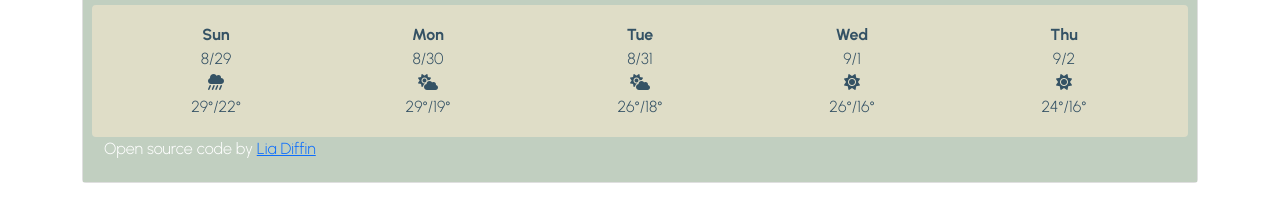
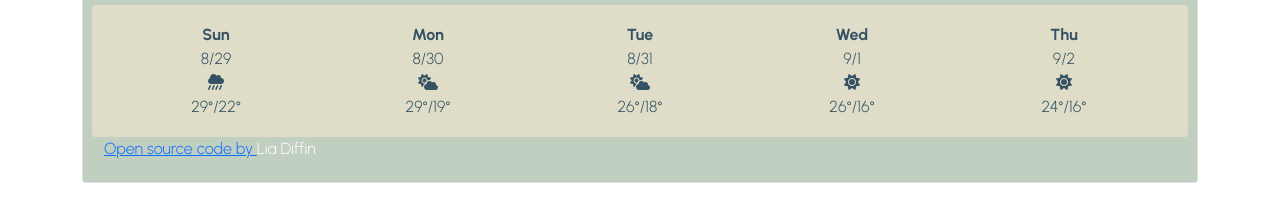
Before and after one commit to ldiffin/weather-app, a plain HTML site: page index.html in a window 1280 px wide. Shown: the part 367-588 px from the top of the page. Drawn offline with nearby package versions, Linux system fonts and the light colour scheme.

Commit message:
Updated open source link text

```diff
--- a/index.html
+++ b/index.html
@@ -108,7 +108,7 @@
         </div>
        </div>
     </div>
-    <span>Open source code by <a href="https://github.com/ldiffin/weather-app" target="_blank">Lia Diffin</a></span>
+    <span><a href="https://github.com/ldiffin/weather-app" target="_blank">Open source code by </a>Lia Diffin</span>
     <script src="src/index.js">
     </script>
   </body>
```
